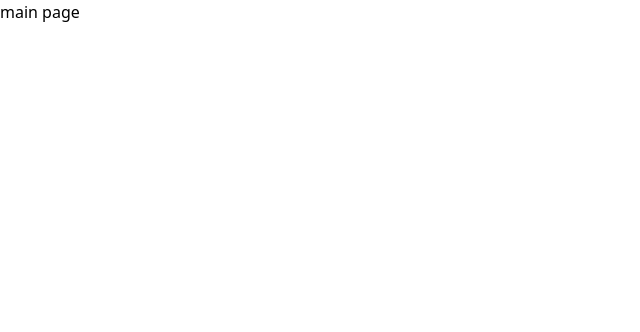
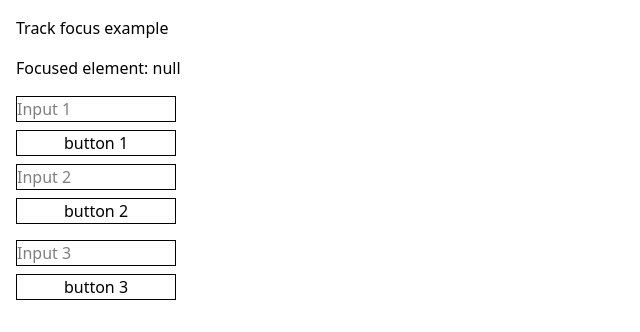
Before and after one commit to shyrkatawi/rxjs-learning, an Angular app: page / in a window 1280 px wide. Shown: the top 332 px of the page, without its empty margins (0-640 px from the left). Built offline with nearby package versions, Linux system fonts and the light colour scheme.

Commit message:
rxjs challenge 01-track-focus

```diff
--- /dev/null
+++ b/rxjs-challenges/01-track-focus/track-focus-example.html
@@ -0,0 +1,14 @@
+<div class="flex flex-col gap-4 p-4">
+  <h1>Track focus example</h1>
+  <div>Focused element: {{focusedElement()?.tagName ?? 'null'}}</div>
+  <div class="flex flex-col gap-2 w-40" (appTrackFocus)="onFocusChange($event)">
+    <input type="text" placeholder="Input 1" />
+    <button>button 1</button>
+    <input type="text" placeholder="Input 2" />
+    <button>button 2</button>
+  </div>
+  <div class="flex flex-col gap-2 w-40">
+    <input type="text" placeholder="Input 3" />
+    <button>button 3</button>
+  </div>
+</div>
--- /dev/null
+++ b/rxjs-challenges/01-track-focus/track-focus-example.ts
@@ -0,0 +1,17 @@
+import { Component, signal } from "@angular/core";
+import { TrackFocus } from "./track-focus";
+
+@Component({
+  selector: "app-track-focus-example",
+  imports: [TrackFocus],
+  templateUrl: "./track-focus-example.html",
+})
+export class TrackFocusExample {
+  #focusedElement = signal<Element | null>(null);
+
+  protected readonly focusedElement = this.#focusedElement.asReadonly();
+
+  onFocusChange(value: Element | null): void {
+    this.#focusedElement.set(value);
+  }
+}
--- /dev/null
+++ b/rxjs-challenges/01-track-focus/track-focus.ts
@@ -0,0 +1,36 @@
+import { DestroyRef, Directive, ElementRef, inject, OnInit, output } from "@angular/core";
+import { fromEvent, map, merge, startWith } from "rxjs";
+import { DOCUMENT } from "@angular/common";
+import { takeUntilDestroyed } from "@angular/core/rxjs-interop";
+
+@Directive({
+  selector: "[appTrackFocus]",
+})
+export class TrackFocus implements OnInit {
+  private readonly documentRef = inject(DOCUMENT);
+  private readonly elementRef = inject(ElementRef<HTMLElement>);
+  private readonly destroyRef = inject(DestroyRef);
+
+  public readonly appTrackFocus = output<Element | null>();
+
+  ngOnInit(): void {
+    const hostElement = this.elementRef.nativeElement;
+
+    const focusIn$ = fromEvent<FocusEvent>(hostElement, "focusin").pipe(
+      map((event) => event.target as Element),
+    );
+
+    const focusOut$ = fromEvent<FocusEvent>(hostElement, "focusout").pipe(
+      map(() => {
+        if (hostElement.contains(this.documentRef.activeElement)) {
+          return this.documentRef.activeElement;
+        }
+        return null;
+      }),
+    );
+
+    merge(focusIn$, focusOut$)
+      .pipe(startWith(null), takeUntilDestroyed(this.destroyRef))
+      .subscribe((value) => this.appTrackFocus.emit(value));
+  }
+}
--- a/src/app/pages/main-page/main-page.html
+++ b/src/app/pages/main-page/main-page.html
@@ -1 +1 @@
-<p>main page</p>
+<app-track-focus-example/>
--- a/src/app/pages/main-page/main-page.ts
+++ b/src/app/pages/main-page/main-page.ts
@@ -1,8 +1,9 @@
 import { Component } from "@angular/core";
+import { TrackFocusExample } from "../../../../rxjs-challenges/01-track-focus/track-focus-example";
 
 @Component({
   selector: "app-main-page",
-  imports: [],
+  imports: [TrackFocusExample],
   templateUrl: "./main-page.html",
   styleUrl: "./main-page.css",
 })
--- a/src/styles.css
+++ b/src/styles.css
@@ -1,3 +1,7 @@
 /* You can add global styles to this file, and also import other style files */
 
 @import "tailwindcss";
+
+button, input {
+  border: 1px solid black;
+}
```
Also changed, not shown: rxjs-challenges/README.md (added).
